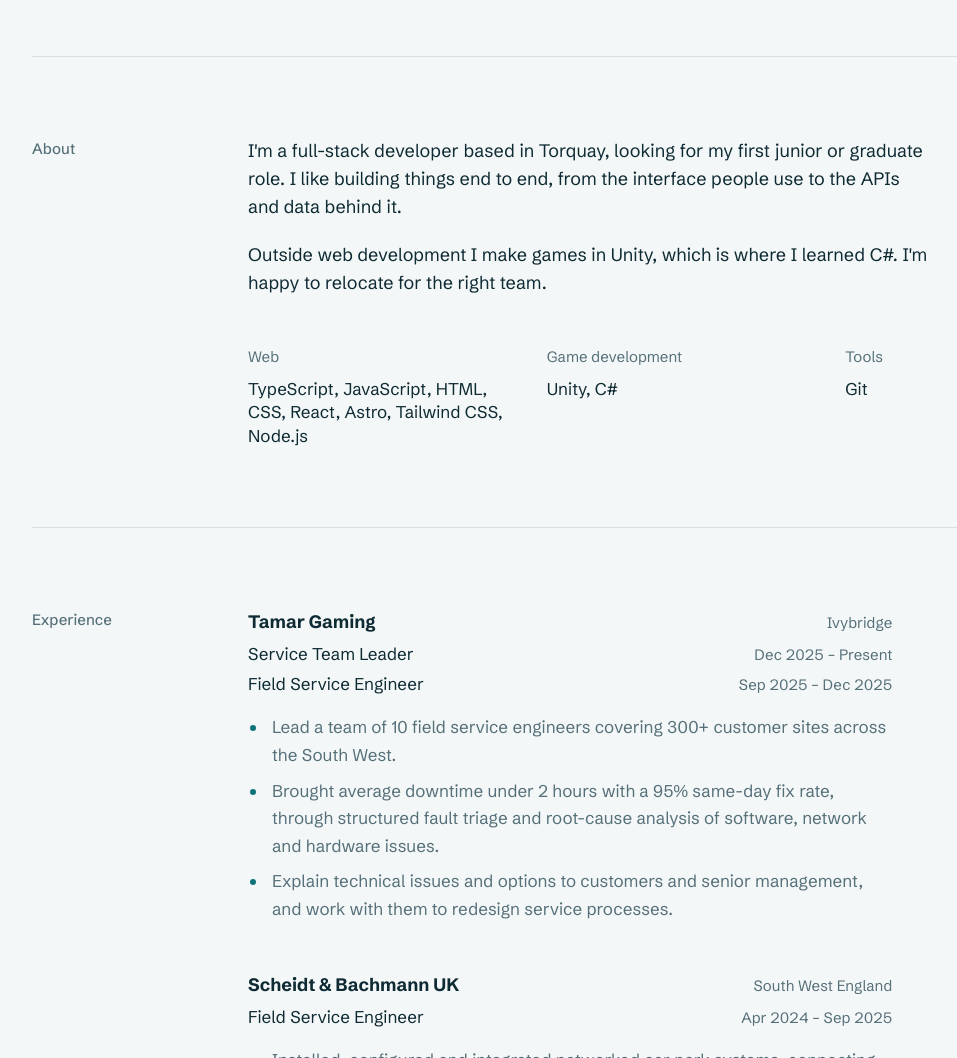
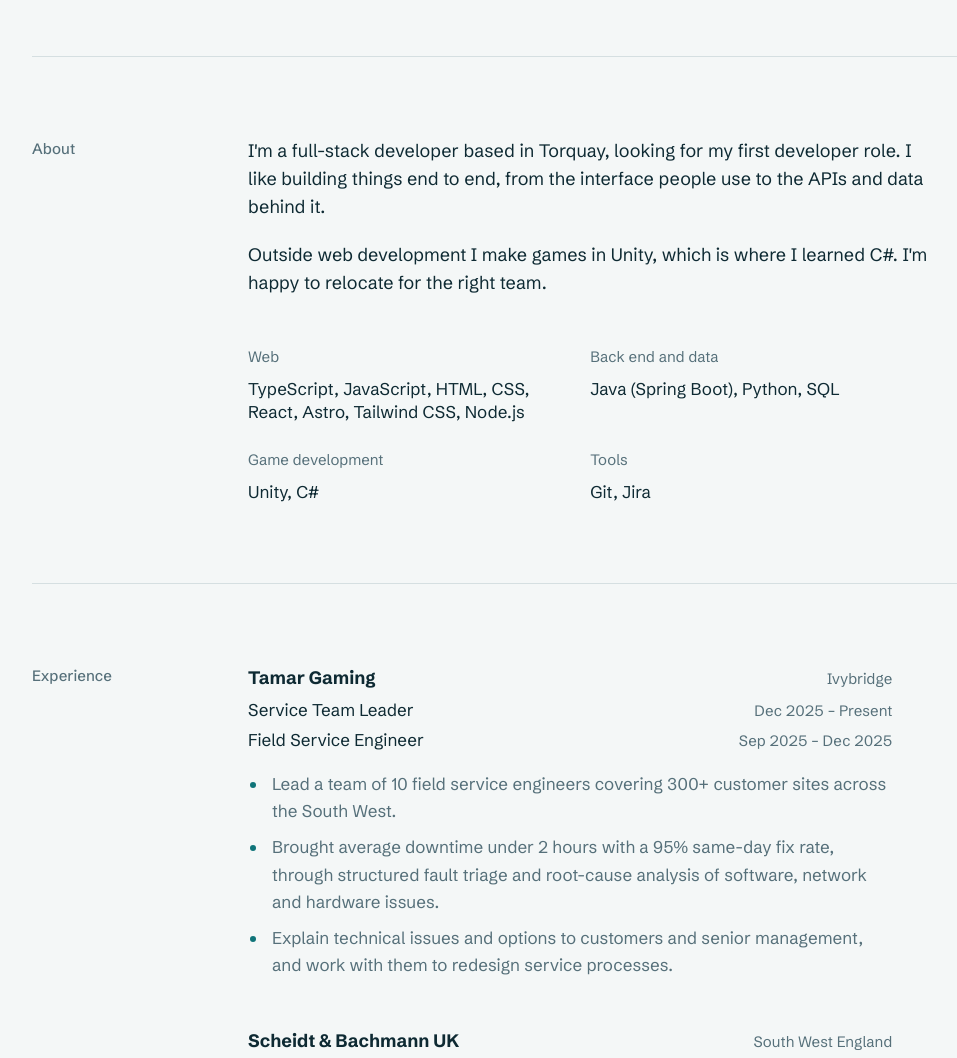
Before and after one commit to ThomasMarcCarter/thomasmarccarter.github.io, an Astro site: page / in a window 1280 px wide. Shown: the part 1400-2458 px from the top of the page, without its empty margins (64-1021 px from the left). Built offline with nearby package versions, Linux system fonts and the light colour scheme; Astro itself is replaced by a stand-in of ours.

Commit message:
Add education, back-end skills and reword About

```diff
--- a/src/data/site.ts
+++ b/src/data/site.ts
@@ -62,10 +62,22 @@ export const site = {
       ],
     },
   ],
+  education: [
+    {
+      company: 'Bournemouth University',
+      roles: [{ title: 'BSc (Hons) Software Engineering', start: '2019-09', end: '2023-04' }],
+      points: [
+        'Designed and built software in Java, Python, JavaScript, HTML and CSS, applying object-oriented design.',
+        'Worked across the full development life cycle, from requirements and design through to testing and deployment.',
+        'Delivered team projects in Agile teams, using Git for version control and Jira for planning.',
+      ],
+    },
+  ],
   skills: [
     { group: 'Web', items: ['TypeScript', 'JavaScript', 'HTML', 'CSS', 'React', 'Astro', 'Tailwind CSS', 'Node.js'] },
+    { group: 'Back end and data', items: ['Java (Spring Boot)', 'Python', 'SQL'] },
     { group: 'Game development', items: ['Unity', 'C#'] },
-    { group: 'Tools', items: ['Git'] },
+    { group: 'Tools', items: ['Git', 'Jira'] },
   ],
 };
 
--- a/src/pages/index.astro
+++ b/src/pages/index.astro
@@ -29,6 +29,12 @@ const month = (iso: string) => {
   const [year, m] = iso.split('-');
   return `${months[Number(m) - 1]} ${year}`;
 };
+
+// Jobs first, then education under its own heading, both in the same entry format.
+const timelines = [
+  { label: '', entries: site.experience },
+  { label: 'Education', entries: site.education },
+];
 
 const waves = [
   { d: wave(7, 400, 20), speed: 26, opacity: 1 },
@@ -87,7 +93,7 @@ const waves = [
   <Section id="about" title="About">
     <div class="max-w-[62ch] space-y-5 text-lg">
       <p>
-        I'm a full-stack developer based in Torquay, looking for my first junior or graduate role. I like building
+        I'm a full-stack developer based in Torquay, looking for my first developer role. I like building
         things end to end, from the interface people use to the APIs and data behind it.
       </p>
       <p>
@@ -95,7 +101,7 @@ const waves = [
         right team.
       </p>
     </div>
-    <dl class="mt-12 grid gap-6 sm:grid-cols-3">
+    <dl class="mt-12 grid max-w-[62ch] gap-x-10 gap-y-6 sm:grid-cols-2">
       {site.skills.map((s) => (
         <div>
           <dt class="text-[0.9375rem] text-muted">{s.group}</dt>
@@ -106,13 +112,16 @@ const waves = [
   </Section>
 
   <Section id="experience" title="Experience">
+    {timelines.map((timeline) => (
+      <Fragment>
+        {timeline.label && <h3 class="mt-16 mb-8 text-[0.9375rem] font-medium text-muted">{timeline.label}</h3>}
         <ol class="max-w-[62ch] space-y-12">
-      {site.experience.map((job) => (
+          {timeline.entries.map((job) => (
             <li>
-          <h3 class="flex flex-wrap items-baseline justify-between gap-x-6 text-lg">
+              <h4 class="flex flex-wrap items-baseline justify-between gap-x-6 text-lg">
                 <span class="font-semibold">{job.company}</span>
-            <span class="text-[0.9375rem] text-muted">{job.location}</span>
-          </h3>
+                {'location' in job && <span class="text-[0.9375rem] text-muted">{job.location}</span>}
+              </h4>
               <dl class="mt-1 space-y-0.5">
                 {job.roles.map((role) => (
                   <div class="flex flex-wrap items-baseline justify-between gap-x-6">
@@ -130,6 +139,8 @@ const waves = [
             </li>
           ))}
         </ol>
+      </Fragment>
+    ))}
   </Section>
 
   <Section id="contact" title="Contact">
```
Lines whose indentation alone changed are shown as unchanged.
